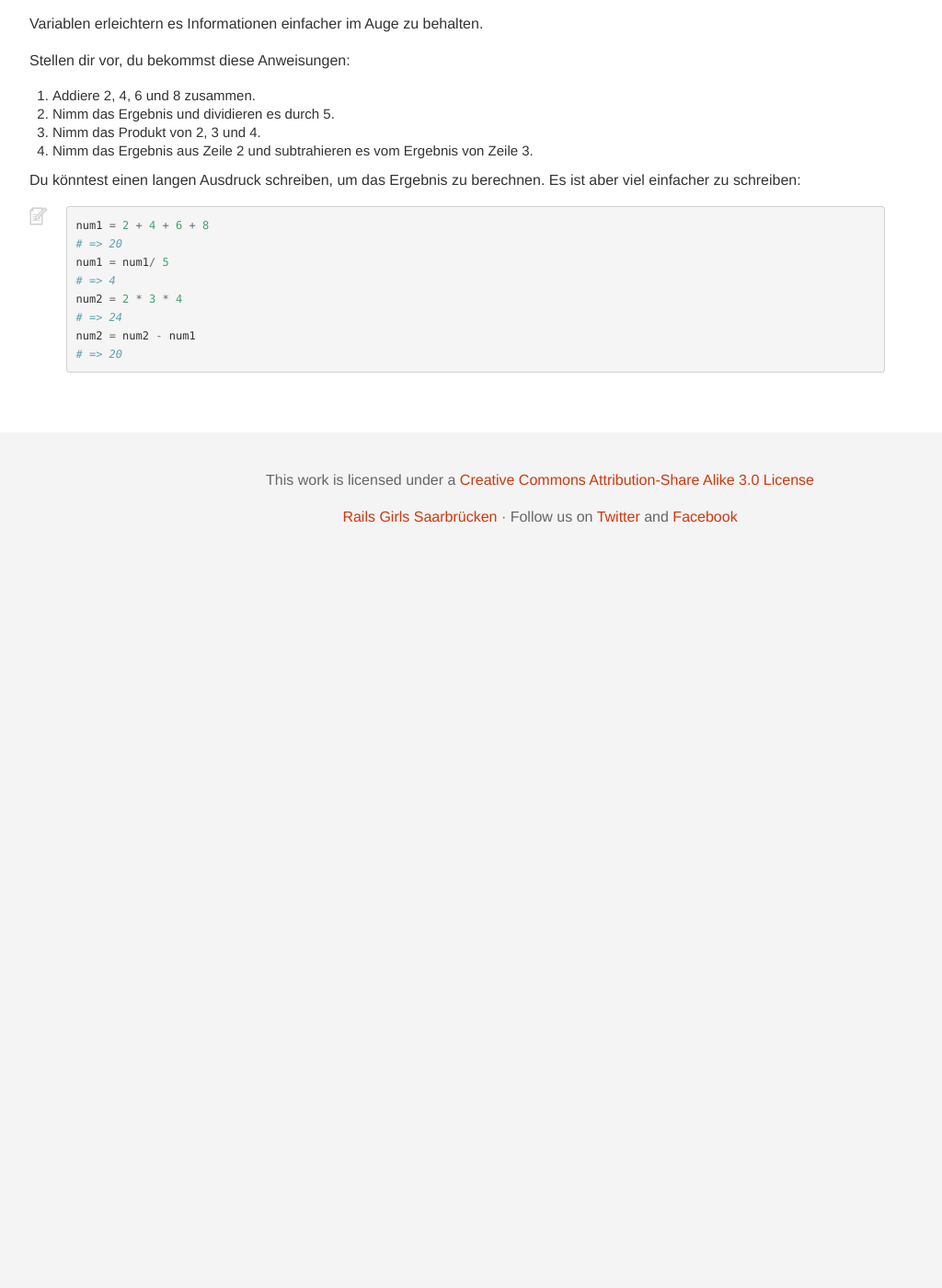
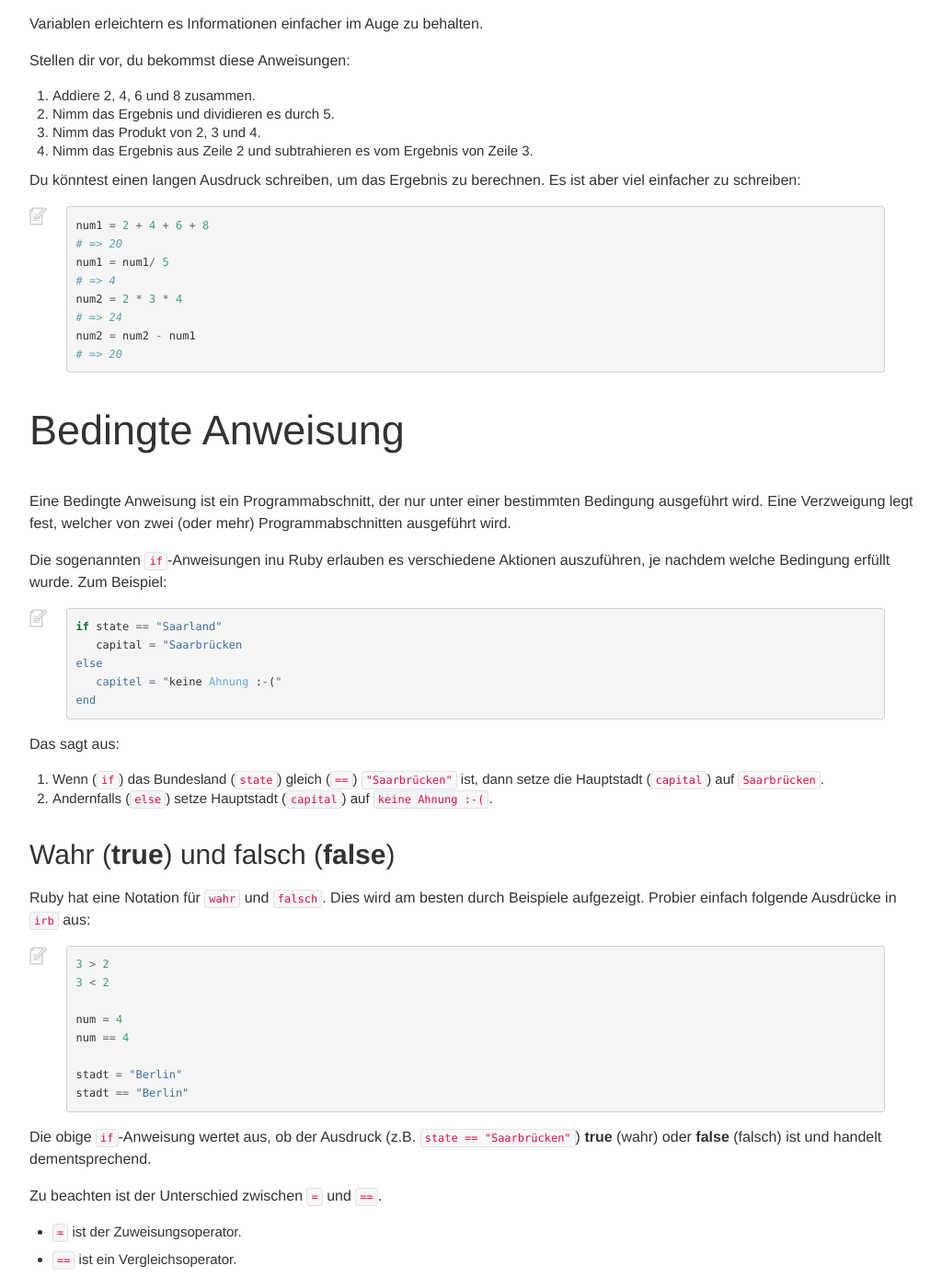
Before and after one commit to railsgirlssb/workshop_studienstiftungsaar_2016_guides, a Jekyll site: the page built from _posts/2016-03-06-introduction.markdown, in a window 1280 px wide and 1400 px high, scrolled down 6434 px. Shown: the whole window at 92% size, without its empty margins (53-1077 px from the left). Built offline with Jekyll 4.4.1, drawn with Linux system fonts in a browser that asks for light colours; nearby versions of some CDN libraries; before the commit the page ends 7064 px from its top, so only the background shows below that; some of the changed text lies outside the part shown.

Commit message:
conditionals

```diff
--- a/_posts/2016-03-06-introduction.markdown
+++ b/_posts/2016-03-06-introduction.markdown
@@ -295,6 +295,77 @@ num2 = 2 * 3 * 4
 # => 24
 num2 = num2 - num1
 # => 20
+{% endhighlight %}
 
+# Bedingte Anweisung
 
+Eine Bedingte Anweisung ist ein Programmabschnitt, der nur unter einer bestimmten Bedingung ausgeführt wird.
+Eine Verzweigung legt fest, welcher von zwei (oder mehr) Programmabschnitten ausgeführt wird.
+
+Die sogenannten `if`-Anweisungen inu Ruby erlauben es verschiedene Aktionen auszuführen, je nachdem welche Bedingung erfüllt wurde.
+Zum Beispiel:
+
+{% highlight ruby %}
+if state == "Saarland"
+   capital = "Saarbrücken
+else
+   capitel = "keine Ahnung :-("
+end
 {% endhighlight %}
+
+Das sagt aus:
+
+1. Wenn (`if`) das Bundesland (`state`) gleich (`==`) `"Saarbrücken"` ist, dann setze die Hauptstadt (`capital`) auf `Saarbrücken`.
+1. Andernfalls (`else`) setze Hauptstadt (`capital`) auf `keine Ahnung :-(`.
+
+## Wahr (**true**) und falsch (**false**)
+
+Ruby hat eine Notation für `wahr` und `falsch`.
+Dies wird am besten durch Beispiele aufgezeigt.
+Probier einfach folgende Ausdrücke in `irb` aus:
+
+{% highlight ruby %}
+3 > 2
+3 < 2
+
+num = 4
+num == 4
+
+stadt = "Berlin"
+stadt == "Berlin"
+{% endhighlight %}
+
+Die obige `if`-Anweisung wertet aus, ob der Ausdruck (z.B. `state == "Saarbrücken"`) **true** (wahr) oder **false** (falsch) ist und handelt dementsprechend.
+
+Zu beachten ist der Unterschied zwischen `=` und `==`.
+
+* `=` ist der Zuweisungsoperator.
+* `==` ist ein Vergleichsoperator.
+
+## Häufig genutzte Konditionale
+
+Hier eine Liste der am häufigsten verwendeten Konditionale:
+
+| == | gleich |
+| != | ungleich |
+| > | größer als|
+| < | kleiner als |
+| >= | größer als oder gleich |
+| <= | kleiner als oder gleich |
+
+## elsif
+
+Das Schlüsselwort `elsif` erlaubt es mehr als eine Bedingung einzufügen.
+Zum Beispiel:
+
+{% highlight ruby %}
+if alter >= 60
+  puts "Seniorenpreis"
+elsif alter >= 14
+  puts "Erwachsenenpreis"
+elsif alter > 2
+  puts "Kinderpreis"
+else
+  puts "Frei"
+end
+{% endhighlight %}
```
